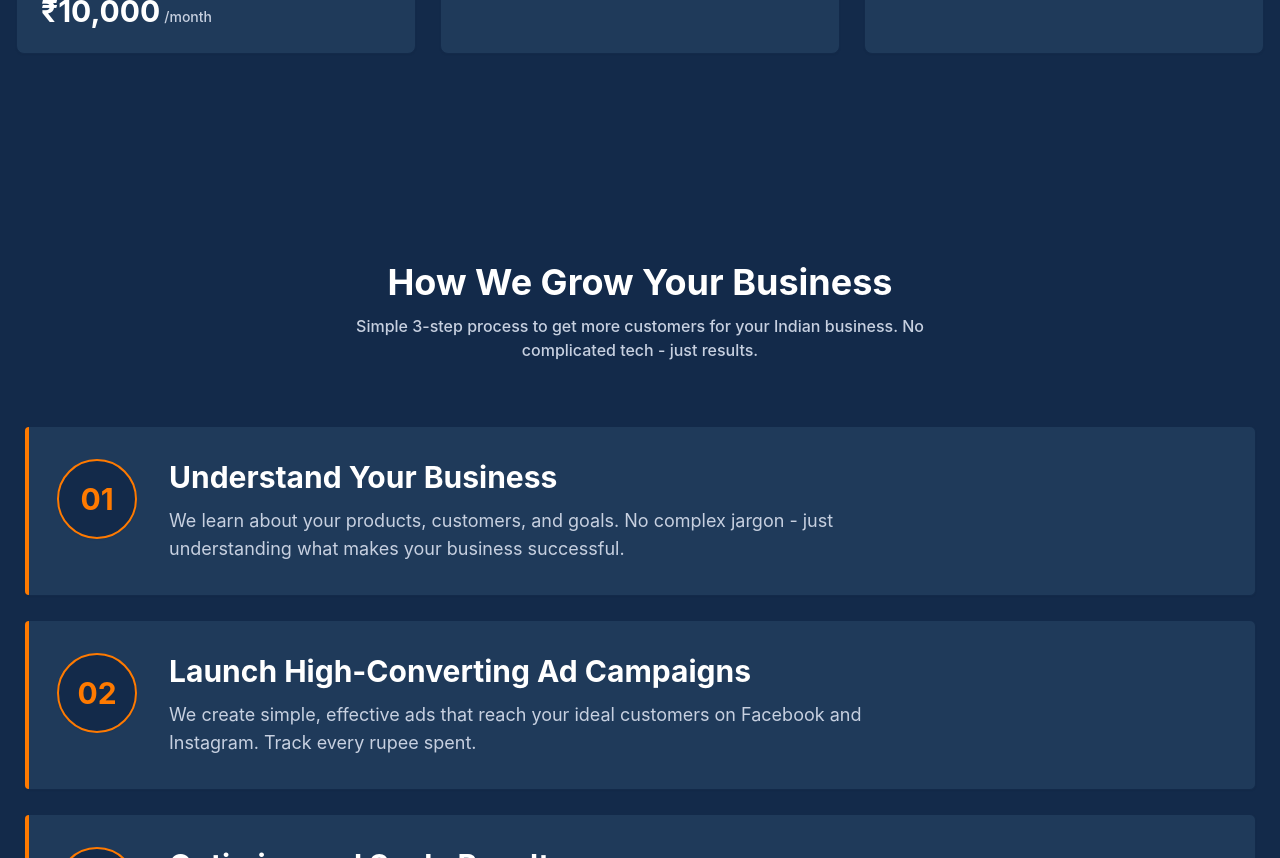
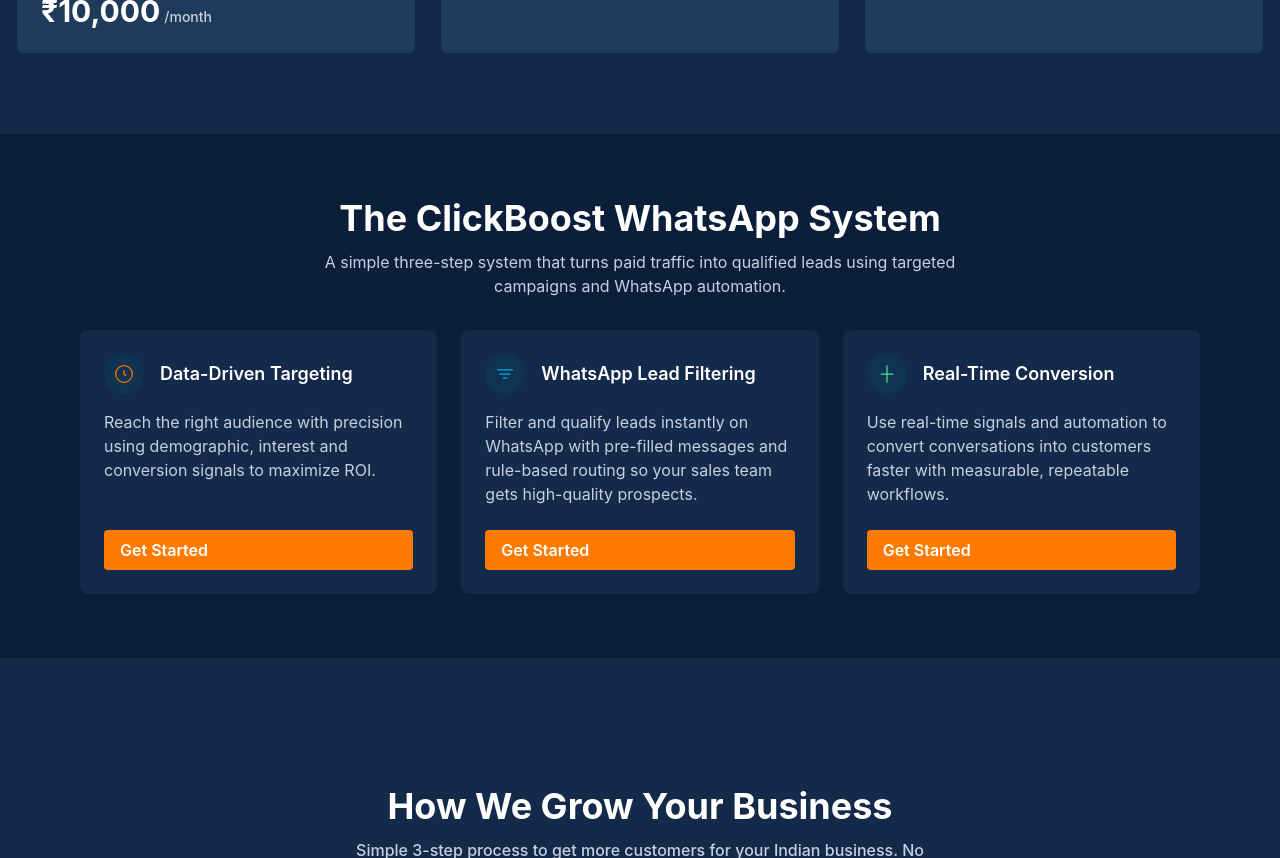
Before and after one commit to rajeshrk930/JuphoMarkeing, a Next.js app: page / in a window 1280 px wide. Shown: the part 1420-2278 px from the top of the page. Built offline with nearby package versions, Linux system fonts and the light colour scheme; no server answers.

Commit message:
feat(home): add Strategy Breakdown - The ClickBoost WhatsApp System

```diff
--- a/app/page.tsx
+++ b/app/page.tsx
@@ -5,6 +5,7 @@
 import Hero from "../components/Hero";
 import BrandMarquee from "../components/BrandMarquee";
 import Services from "../components/Services";
+import StrategyBreakdown from "../components/StrategyBreakdown";
 import HowItWorks from "../components/HowItWorks";
 import WhyChooseUs from "../components/WhyChooseUs";
 import OurWork from "../components/OurWork";
@@ -26,6 +27,7 @@
       <Hero onOpenContact={() => setIsContactModalOpen(true)} />
       <BrandMarquee />
       <Services />
+      <StrategyBreakdown />
       <HowItWorks />
       <WhyChooseUs />
       <ClientResults />
--- /dev/null
+++ b/components/StrategyBreakdown.tsx
@@ -0,0 +1,101 @@
+import React from "react";
+
+const whatsappLink =
+  process.env.NEXT_PUBLIC_WHATSAPP_LINK ||
+  `https://wa.me/919652118590?text=${encodeURIComponent("Hi! I'm interested in your marketing services.")}`;
+
+export default function StrategyBreakdown() {
+  return (
+    <section id="strategy" className="w-full bg-[#0B1F3A] py-16">
+      <div className="max-w-6xl mx-auto px-4">
+        <div className="text-center mb-8">
+          <h2 className="text-3xl md:text-4xl font-bold text-white">
+            The ClickBoost WhatsApp System
+          </h2>
+          <p className="mt-3 text-[#C7D0E0] max-w-2xl mx-auto">
+            A simple three-step system that turns paid traffic into qualified leads
+            using targeted campaigns and WhatsApp automation.
+          </p>
+        </div>
+
+        <div className="grid grid-cols-1 md:grid-cols-3 gap-6">
+          {/* Step 1 */}
+          <div className="bg-[#132A4A] rounded-lg p-6 flex flex-col h-full">
+            <div className="flex items-center mb-4">
+              <div className="w-10 h-10 flex items-center justify-center rounded-full bg-[#0F3350] mr-4">
+                <svg width="20" height="20" viewBox="0 0 24 24" fill="none" xmlns="http://www.w3.org/2000/svg">
+                  <circle cx="12" cy="12" r="10" stroke="#FF7A00" strokeWidth="1.5" />
+                  <path d="M12 8v4l2 2" stroke="#FF7A00" strokeWidth="1.5" strokeLinecap="round" strokeLinejoin="round" />
+                </svg>
+              </div>
+              <h3 className="text-lg font-semibold text-white">Data-Driven Targeting</h3>
+            </div>
+            <p className="text-[#C7D0E0] flex-1 mb-6">
+              Reach the right audience with precision using demographic, interest and
+              conversion signals to maximize ROI.
+            </p>
+            <a
+              href={whatsappLink}
+              target="_blank"
+              rel="noopener noreferrer"
+              className="mt-auto inline-block bg-[#FF7A00] hover:bg-[#FF9A2A] text-white font-semibold px-4 py-2 rounded"
+            >
+              Get Started
+            </a>
+          </div>
+
+          {/* Step 2 */}
+          <div className="bg-[#132A4A] rounded-lg p-6 flex flex-col h-full">
+            <div className="flex items-center mb-4">
+              <div className="w-10 h-10 flex items-center justify-center rounded-full bg-[#0F3350] mr-4">
+                <svg width="20" height="20" viewBox="0 0 24 24" fill="none" xmlns="http://www.w3.org/2000/svg">
+                  <path d="M3 7h18" stroke="#00AEEF" strokeWidth="1.5" strokeLinecap="round" />
+                  <path d="M6 12h12" stroke="#00AEEF" strokeWidth="1.5" strokeLinecap="round" />
+                  <path d="M10 17h4" stroke="#00AEEF" strokeWidth="1.5" strokeLinecap="round" />
+                </svg>
+              </div>
+              <h3 className="text-lg font-semibold text-white">WhatsApp Lead Filtering</h3>
+            </div>
+            <p className="text-[#C7D0E0] flex-1 mb-6">
+              Filter and qualify leads instantly on WhatsApp with pre-filled messages
+              and rule-based routing so your sales team gets high-quality prospects.
+            </p>
+            <a
+              href={whatsappLink}
+              target="_blank"
+              rel="noopener noreferrer"
+              className="mt-auto inline-block bg-[#FF7A00] hover:bg-[#FF9A2A] text-white font-semibold px-4 py-2 rounded"
+            >
+              Get Started
+            </a>
+          </div>
+
+          {/* Step 3 */}
+          <div className="bg-[#132A4A] rounded-lg p-6 flex flex-col h-full">
+            <div className="flex items-center mb-4">
+              <div className="w-10 h-10 flex items-center justify-center rounded-full bg-[#0F3350] mr-4">
+                <svg width="20" height="20" viewBox="0 0 24 24" fill="none" xmlns="http://www.w3.org/2000/svg">
+                  <path d="M12 2v20" stroke="#4EE391" strokeWidth="1.5" strokeLinecap="round" />
+                  <path d="M5 12h14" stroke="#4EE391" strokeWidth="1.5" strokeLinecap="round" />
+                </svg>
+              </div>
+              <h3 className="text-lg font-semibold text-white">Real-Time Conversion</h3>
+            </div>
+            <p className="text-[#C7D0E0] flex-1 mb-6">
+              Use real-time signals and automation to convert conversations into
+              customers faster with measurable, repeatable workflows.
+            </p>
+            <a
+              href={whatsappLink}
+              target="_blank"
+              rel="noopener noreferrer"
+              className="mt-auto inline-block bg-[#FF7A00] hover:bg-[#FF9A2A] text-white font-semibold px-4 py-2 rounded"
+            >
+              Get Started
+            </a>
+          </div>
+        </div>
+      </div>
+    </section>
+  );
+}
```
